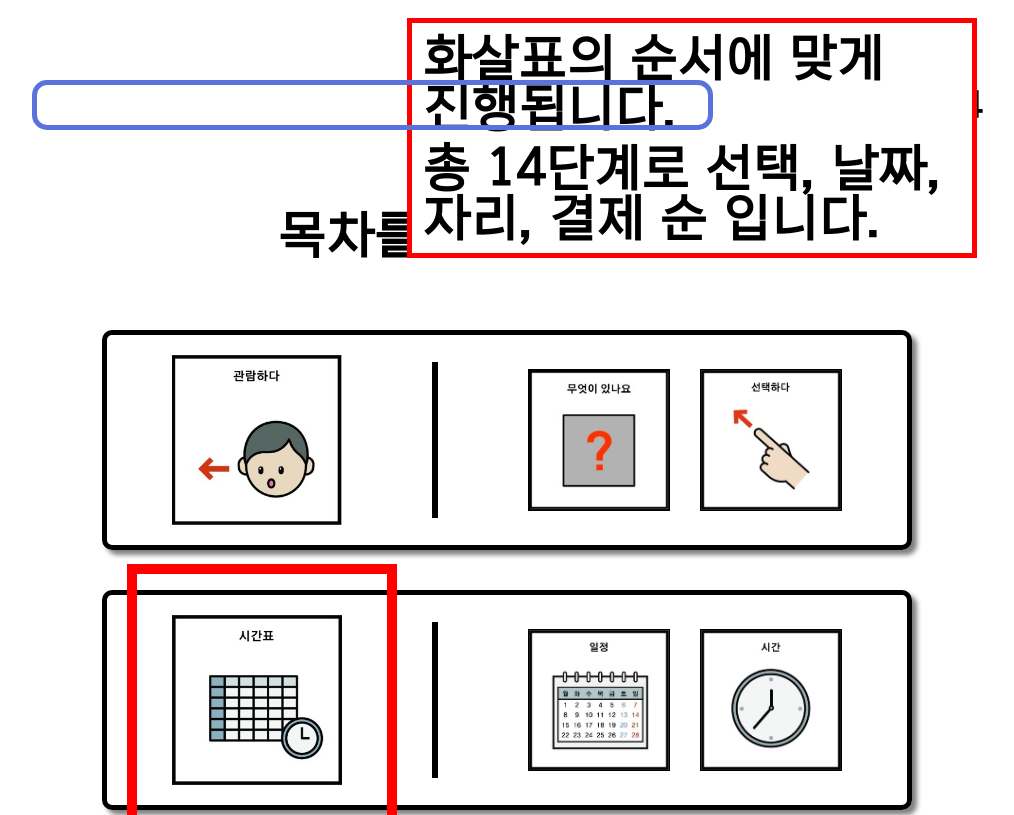
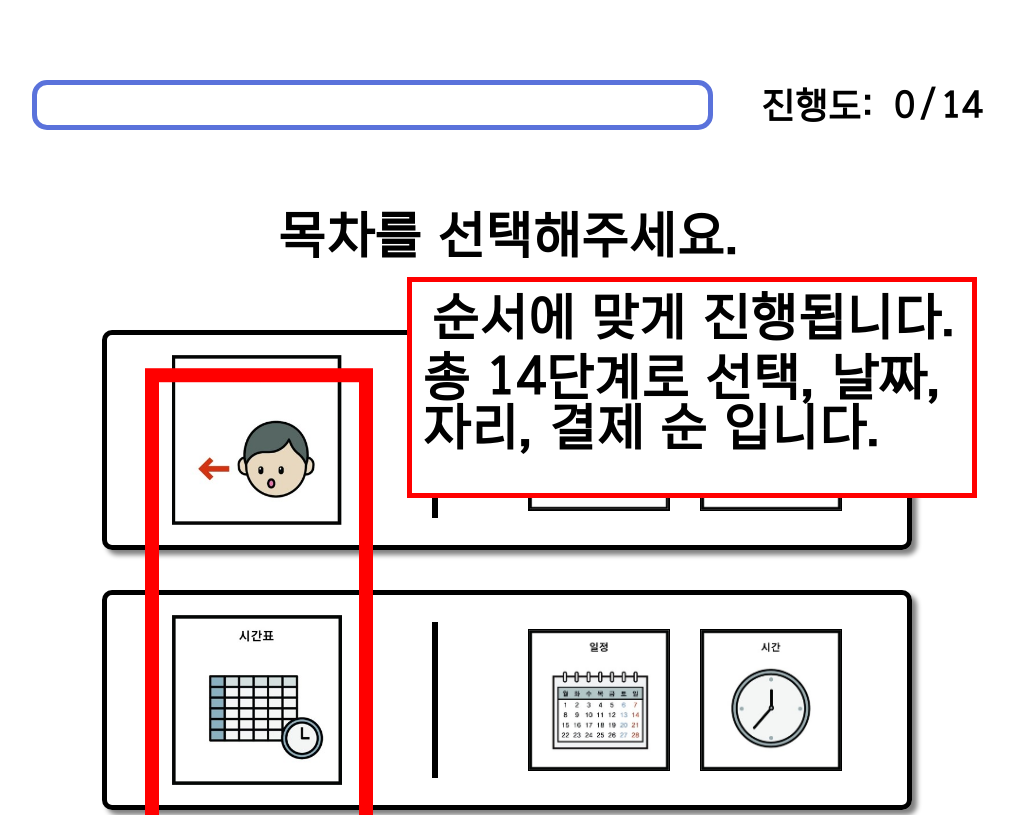
Before and after one commit to Croossh/school, a React (Create React App) app: page / in a window 1280 px wide. Shown: the top 815 px of the page, without its empty margins (133-1147 px from the left). Built offline with nearby package versions, Linux system fonts and the light colour scheme.

Commit message:
[Fix] 배율 문제 해결

```diff
--- a/src/pages/tutorial/FirstTutorial.jsx
+++ b/src/pages/tutorial/FirstTutorial.jsx
@@ -11,9 +11,9 @@ const FirstTutorial = ({ onClick }) => {
         <NextButton onClick={onClick}>
           다음으로<div>→</div>
         </NextButton>
-        <Area />
+        <Area1 />
         <Info>
-          <div>화살표의 순서에 맞게 진행됩니다.</div>
+          <div>순서에 맞게 진행됩니다.</div>
           <div>총 14단계로 선택, 날짜, 자리, 결제 순 입니다.</div>
         </Info>
       </TutorialContanier>
@@ -41,7 +41,7 @@ export const TutorialContanier = styled.div`
 
 const NextButton = styled.button`
   position: relative;
-  top: 1170px;
+  top: 912px;
   right: -560px;
 
   width: 400px;
@@ -62,19 +62,21 @@ const NextButton = styled.button`
   gap: 10px;
 `;
 
-const Area = styled.div`
+const Area1 = styled.div`
   position: relative;
   top: 140px;
-  left: 120px;
-  width: 250px;
-  height: 1030px;
+  left: 195px;
 
-  border: 10px solid red;
+  width: 100px;
+  height: 520px;
+  transform: scale(2);
+
+  border: 7px solid red;
 `;
 
 const Info = styled.div`
   position: relative;
-  top: -890px;
+  top: -650px;
   right: -400px;
   width: 540px;
   height: 220px;
```
